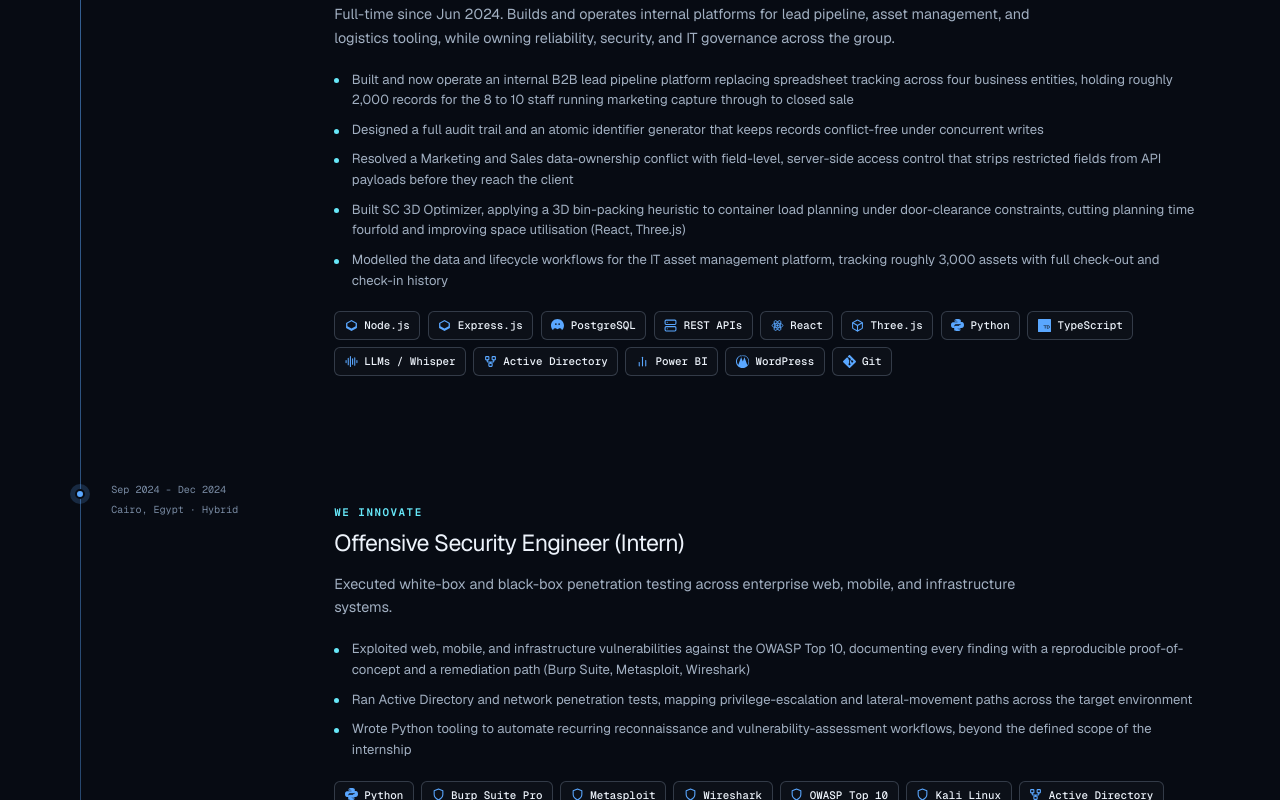
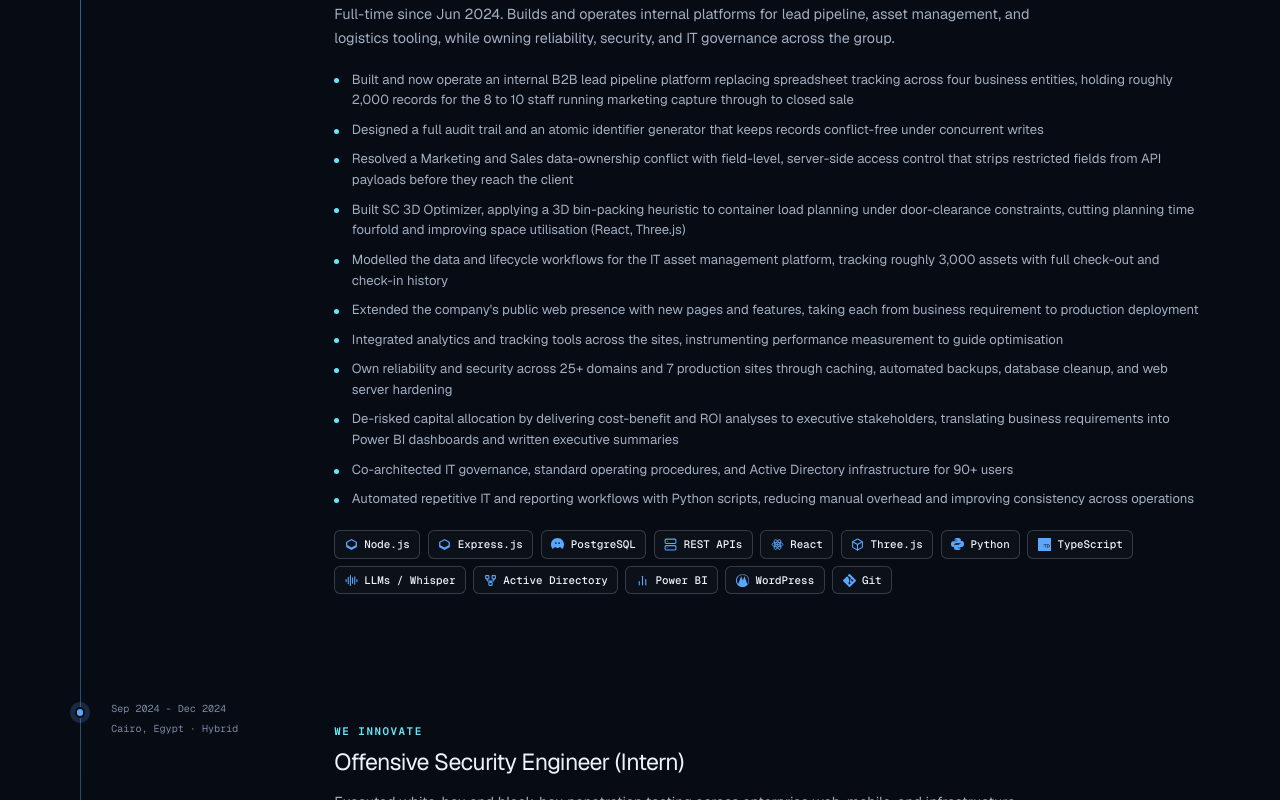
Before and after one commit to ws0x/binhakim-portfolio, a Next.js app: page / in a window 1280 px wide. Shown: the part 5455-6255 px from the top of the page. Built offline with nearby package versions, Linux system fonts and the light colour scheme; no server answers.

Commit message:
fix(cv): replace resume.pdf asset with Yusuf Naeem CV.pdf and display all experience bullet points

```diff
--- a/src/components/SiteSections.tsx
+++ b/src/components/SiteSections.tsx
@@ -59,7 +59,7 @@
               <p className="experience-company">{experience.company}</p>
               <h3>{experience.title}</h3>
               <p className="experience-description">{experience.description}</p>
-              <ul>{experience.bullets.slice(0, index === 0 ? 5 : 3).map((bullet) => <li key={bullet}>{bullet}</li>)}</ul>
+              <ul>{experience.bullets.map((bullet) => <li key={bullet}>{bullet}</li>)}</ul>
               <div className="experience-tech-list">
                 {experience.tech.map((technology) => (
                   <span key={technology} className="experience-tech-badge">
```
Also changed, not shown: 1 other file (tests, documents, lock files or other folders).
